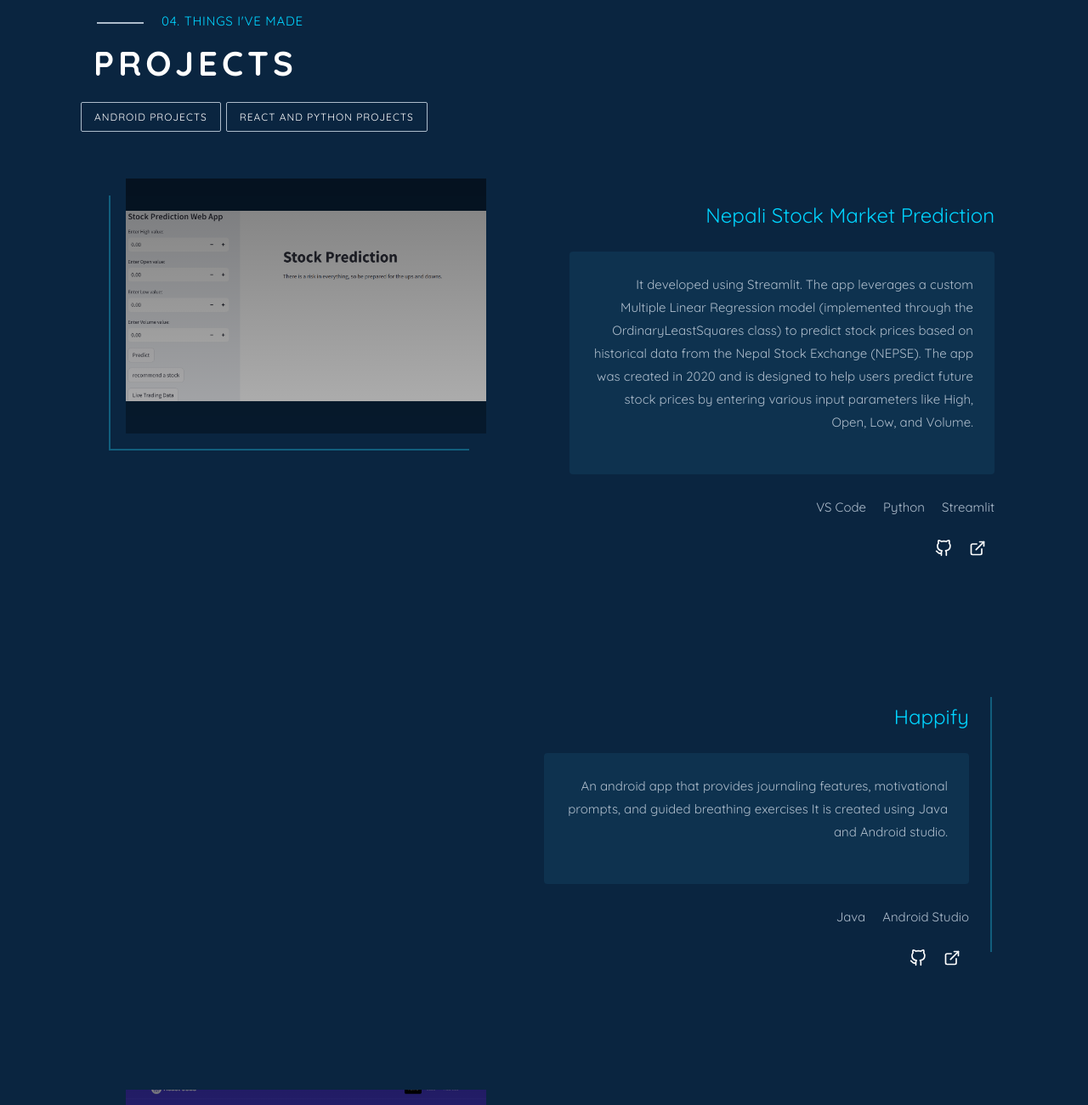
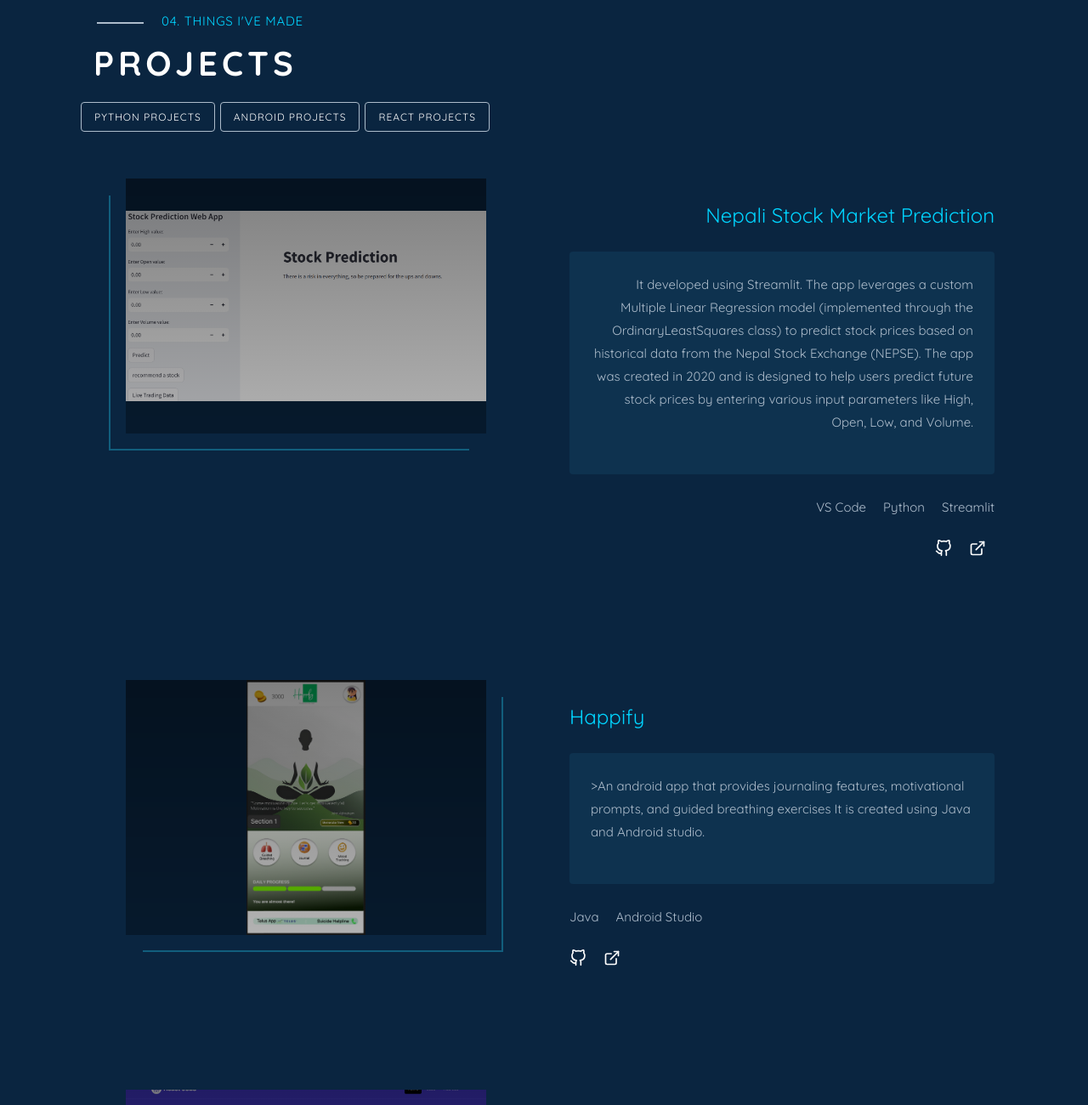
Before and after one commit to Rikriti/MyProfile, a website: page index.html in a window 1280 px wide. Shown: the part 2780-4080 px from the top of the page at 85% size. Drawn offline with Linux system fonts and the light colour scheme; files whose address does not match are found by name; a web font is replaced by a local one.

Commit message:
some minor changes in tab

```diff
--- a/index.html
+++ b/index.html
@@ -425,12 +425,15 @@
 						<div class="row row-bottom-padded-sm animate-box" data-animate-effect="fadeInLeft">
 							<div class="col-md-12">
 								<ul class="nav nav-pills centered work-menu">
-									<li class="active">
-										<button class="btn btn-primary btn-learn" data-toggle="pill"
-											href="#pane1">Android Projects
+									<li>
+										<a class="btn btn-primary btn-learn" data-toggle="pill"
+											href="#pane1">Python
+											Projects
 									</a>
 									</li>
-									<li><button class="btn btn-primary btn-learn" data-toggle="pill" href="#pane2">React and Python
+									<li><a class="btn btn-primary btn-learn" data-toggle="pill" href="#pane2">Android Projects </a>
+									</li>
+									<li><a class="btn btn-primary btn-learn" data-toggle="pill" href="#pane3">React
 										Projects</a>
 								</li>
 								</ul>
@@ -444,7 +447,7 @@
 
 								<div class="row row-bottom-padded-lg">
 									<div class="col-md-6 animate-box text-center" data-animate-effect="fadeInLeft">
-										<div class="project "
+										<div class="project"
 											style="background-image:linear-gradient(rgba(0, 0, 0, 0.5), rgba(0, 0, 0, 0.3)),url(images/stock.png); background-size: contain;">
 
 										</div>
@@ -496,18 +499,22 @@
 									</div>
 								</div>
 
-								<div class="row flex-row-reverse row-bottom-padded-lg">
-									<div class="col-md-3 animate-box text-center" data-animate-effect="fadeInLeft">
-										<div class="project"
-											style="background-image:linear-gradient(rgba(0, 0, 0, 0.5), rgba(0, 0, 0, 0.3)),url(images/appScreen1.png);">
+								<div id="pane2" class="tab-pane fade in active">
+
+									<div class="row row-bottom-padded-lg">
+										<div class="col-md-6 animate-box text-center" data-animate-effect="fadeInLeft">
+											<div class="project "
+												style="background-image:linear-gradient(rgba(0, 0, 0, 0.5), rgba(0, 0, 0, 0.3)),url(images/appScreen1.png); background-size: contain;">
+
 											</div>
 										</div>
 										<div class="col-md-6 animate-box project-content" data-animate-effect="fadeInRight">
 											<div>
-											<h3 class="project-title"><a href=""
+												<h3 class="project-title"><a
+														href=""
 														rel="noopener noreferrer" target="_blank">Happify</a></h3>
 												<div class="project-description">
-												<p>An android app that provides journaling features, motivational prompts, and guided breathing exercises
+													<p>>An android app that provides journaling features, motivational prompts, and guided breathing exercises
 														It is created using Java and Android studio.
 													</p>
 												</div>
@@ -515,7 +522,8 @@
 													<li>Java</li>
 													<li>Android Studio</li>
 												</ul>
-											<div class="project-links"><a href="https://github.com/Rikriti/happify"
+												<div class="project-links"><a
+														href="https://github.com/Rikriti/happify"
 														aria-label="GitHub Link" rel="noopener noreferrer"
 														target="_blank"><svg xmlns="http://www.w3.org/2000/svg" role="img"
 															viewBox="0 0 24 24" fill="none" stroke="currentColor"
@@ -525,7 +533,9 @@
 															<path
 																d="M9 19c-5 1.5-5-2.5-7-3m14 6v-3.87a3.37 3.37 0 0 0-.94-2.61c3.14-.35 6.44-1.54 6.44-7A5.44 5.44 0 0 0 20 4.77 5.07 5.07 0 0 0 19.91 1S18.73.65 16 2.48a13.38 13.38 0 0 0-7 0C6.27.65 5.09 1 5.09 1A5.07 5.07 0 0 0 5 4.77a5.44 5.44 0 0 0-1.5 3.78c0 5.42 3.3 6.61 6.44 7A3.37 3.37 0 0 0 9 18.13V22">
 															</path>
-													</svg></a><a href=""
+														</svg>
+													</a>
+												<a href=""
 												aria-label="External Link" class="external"
 												rel="noopener noreferrer" target="_blank"><svg
 													xmlns="http://www.w3.org/2000/svg" role="img"
@@ -538,14 +548,15 @@
 													</path>
 													<polyline points="15 3 21 3 21 9"></polyline>
 													<line x1="10" y1="14" x2="21" y2="3"></line>
-													</svg></a>
-												</div>
-
+												</svg>
 
 												</div>
 											</div>
 										</div>
+									</div>
 
+
+								<div id="pane3" class="tab-pane fade in active">
 								<div class="row row-bottom-padded-lg">
 									<div class="col-md-6 animate-box text-center" data-animate-effect="fadeInLeft">
 										<div class="project "
@@ -597,7 +608,8 @@
 										</div>
 									</div>
 								</div>
-
+							</div>
+							</div>
 						</div>
 
 										</section>
```
Lines whose indentation alone changed are shown as unchanged.
